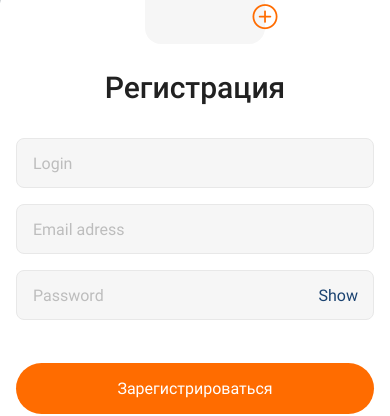
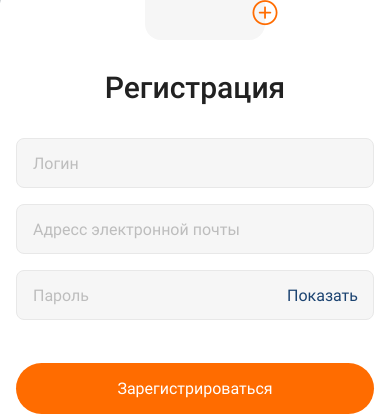
Before and after one commit to olbukovskiy/goit-react-native, a React Native app: screen / in a window 390 px wide. Shown: the part 320-736 px from the top of the page. Built offline with nearby package versions, Linux system fonts and the light colour scheme.

Commit message:
register screen

```diff
--- a/Screens/RegistrationScreen.tsx
+++ b/Screens/RegistrationScreen.tsx
@@ -22,7 +22,7 @@ interface IState {
 
 interface IPasswordSettings {
   isVisible: boolean;
-  text: "Show" | "Hide";
+  text: "Показать" | "Скрыть";
 }
 
 interface IReducerState {
@@ -45,7 +45,7 @@ const reducerState: IReducerState = {
 
 const passwordSettings: IPasswordSettings = {
   isVisible: true,
-  text: "Show",
+  text: "Показать",
 };
 
 function reducer(
@@ -94,14 +94,14 @@ const RegistrationScreen: React.FunctionComponent = () => {
 
   const submitHandler = () => {
     keyboardCloseHandler();
+    setFormState(initialState);
     console.log(formState);
-    setFormState(initialState);
   };
 
   const changePasswordSettings = () => {
     setIsPasswordVisible((prevState) => ({
       isVisible: !prevState.isVisible,
-      text: prevState.text === "Show" ? "Hide" : "Show",
+      text: prevState.text === "Показать" ? "Скрыть" : "Показать",
     }));
   };
 
@@ -112,10 +112,11 @@ const RegistrationScreen: React.FunctionComponent = () => {
           source={require("../assets/images/bg.jpg")}
           style={styles.image}
         >
-          <View style={styles.wrapper}>
           <KeyboardAvoidingView
+            style={styles.wrapper}
             behavior={Platform.OS === "ios" ? "padding" : "height"}
           >
+            <View style={{ marginBottom: isActive ? -175 : 0 }}>
               <View
                 style={[
                   styles.imageWrapper,
@@ -132,7 +133,7 @@ const RegistrationScreen: React.FunctionComponent = () => {
               <View
                 style={{
                   ...styles.inputWrapper,
-                  marginBottom: isActive ? 32 : 43,
+                  marginBottom: 43,
                 }}
               >
                 <View>
@@ -143,14 +144,17 @@ const RegistrationScreen: React.FunctionComponent = () => {
                       backgroundColor: state.email ? "#fff" : "#F6F6F6",
                       borderColor: state.email ? "#FF6C00" : "#E8E8E8",
                     }}
-                    placeholder="Login"
+                    placeholder="Логин"
                     placeholderTextColor="#BDBDBD"
                     value={formState.login}
                     onFocus={() => {
                       setIsActive(true);
                       dispatch({ type: "email", payload: true });
                     }}
-                    onBlur={keyboardCloseHandler}
+                    onBlur={() => {
+                      dispatch({ type: "unset", payload: false });
+                      setIsActive(false);
+                    }}
                     onChangeText={(value) =>
                       setFormState((prevState) => ({
                         ...prevState,
@@ -167,14 +171,17 @@ const RegistrationScreen: React.FunctionComponent = () => {
                       backgroundColor: state.login ? "#fff" : "#F6F6F6",
                       borderColor: state.login ? "#FF6C00" : "#E8E8E8",
                     }}
-                    placeholder="Email adress"
+                    placeholder="Адресс электронной почты"
                     placeholderTextColor="#BDBDBD"
                     value={formState.email}
                     onFocus={() => {
                       setIsActive(true);
                       dispatch({ type: "login", payload: true });
                     }}
-                    onBlur={keyboardCloseHandler}
+                    onBlur={() => {
+                      dispatch({ type: "unset", payload: false });
+                      setIsActive(false);
+                    }}
                     onChangeText={(value) =>
                       setFormState((prevState) => ({
                         ...prevState,
@@ -191,7 +198,7 @@ const RegistrationScreen: React.FunctionComponent = () => {
                       borderColor: state.password ? "#FF6C00" : "#E8E8E8",
                     }}
                     textContentType="password"
-                    placeholder="Password"
+                    placeholder="Пароль"
                     placeholderTextColor="#BDBDBD"
                     secureTextEntry={isPasswordVisible.isVisible}
                     value={formState.password}
@@ -199,7 +206,10 @@ const RegistrationScreen: React.FunctionComponent = () => {
                       setIsActive(true);
                       dispatch({ type: "password", payload: true });
                     }}
-                    onBlur={keyboardCloseHandler}
+                    onBlur={() => {
+                      dispatch({ type: "unset", payload: false });
+                      setIsActive(false);
+                    }}
                     onChangeText={(value) =>
                       setFormState((prevState) => ({
                         ...prevState,
@@ -215,7 +225,7 @@ const RegistrationScreen: React.FunctionComponent = () => {
                   </Text>
                 </View>
               </View>
-            </KeyboardAvoidingView>
+
               <TouchableOpacity
                 style={styles.button}
                 activeOpacity={0.8}
@@ -225,6 +235,7 @@ const RegistrationScreen: React.FunctionComponent = () => {
               </TouchableOpacity>
               <Text style={styles.text}>Уже есть аккаунт? Войти</Text>
             </View>
+          </KeyboardAvoidingView>
         </ImageBackground>
       </View>
     </TouchableWithoutFeedback>
@@ -250,7 +261,7 @@ const styles = StyleSheet.create({
   },
   imageWrapper: {
     position: "absolute",
-    top: "-50%",
+    top: -150,
     left: "50%",
     width: 120,
     height: 120,
```
Lines whose indentation alone changed are shown as unchanged.
